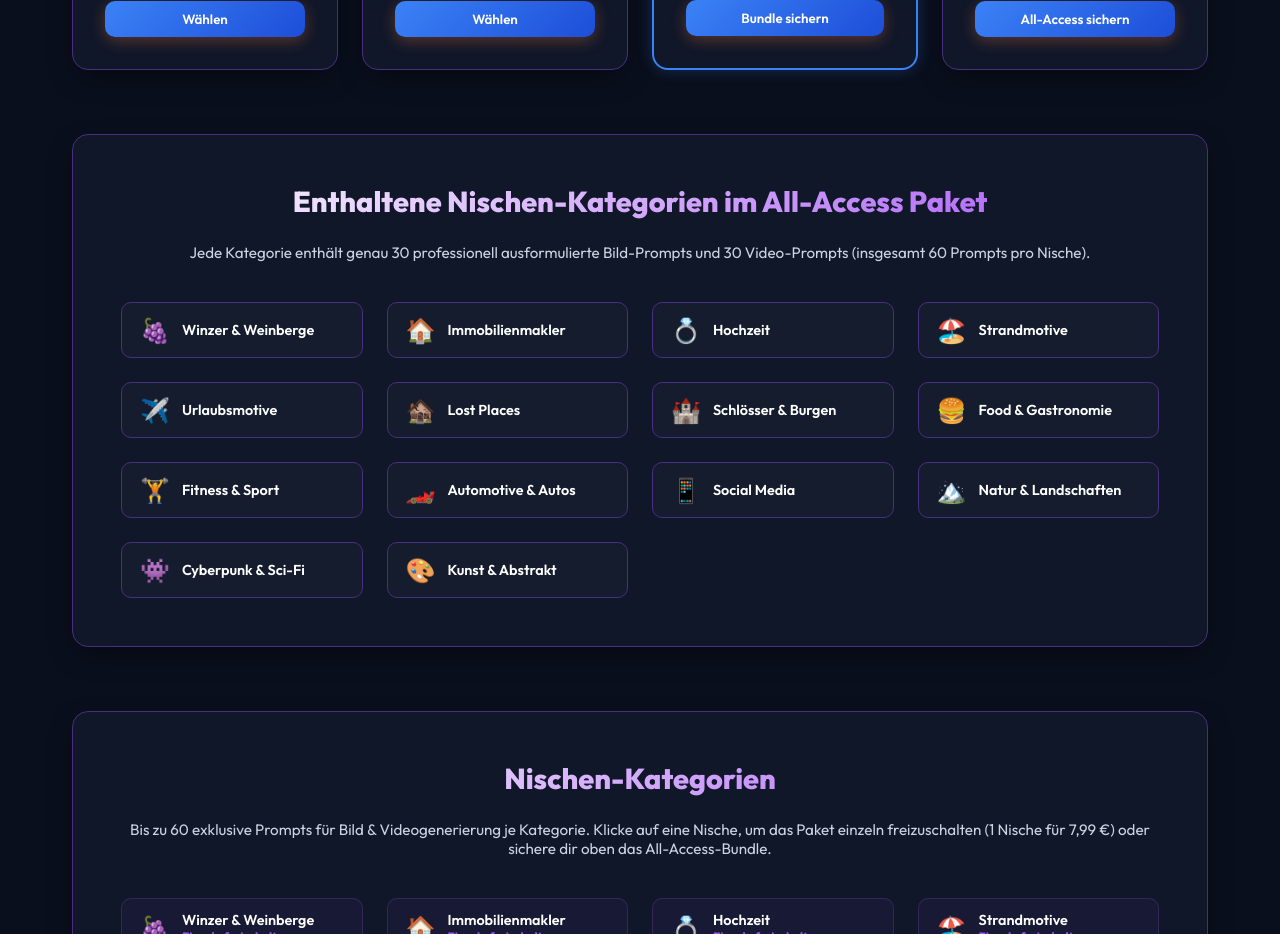
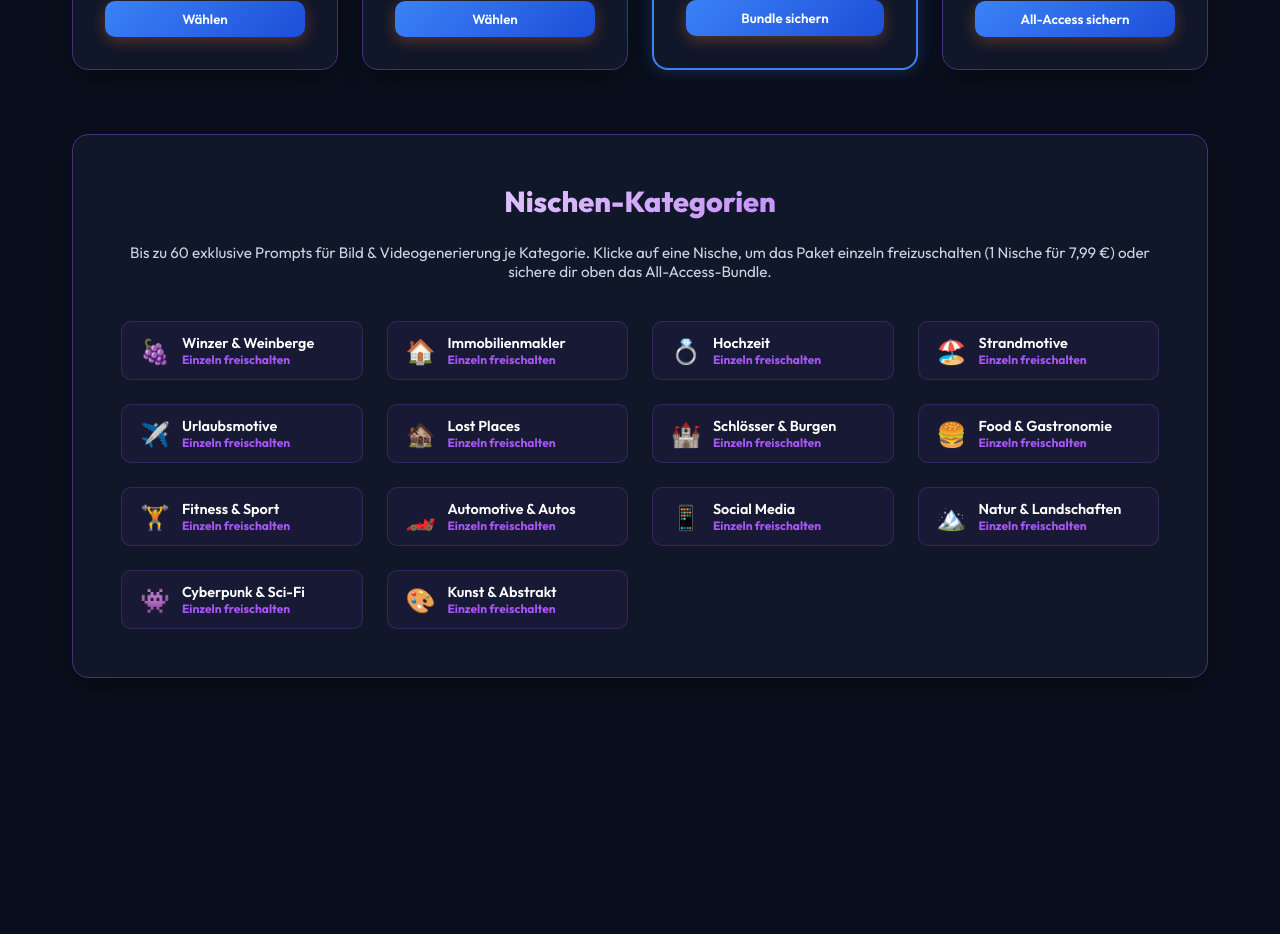
Before and after one commit to ruebecke-sudo/ai-bild-video-generator, a Next.js app: page /pricing in a window 1280 px wide. Shown: the part 2460-3394 px from the top of the page. After the commit the page ends 3218 px from the top, so only its background shows below. Built offline with nearby package versions, Linux system fonts and the light colour scheme; no server answers.

Commit message:
style: remove duplicate nichen category grid on pricing page

```diff
--- a/src/pages/pricing.js
+++ b/src/pages/pricing.js
@@ -644,49 +644,6 @@ export default function Pricing() {
             </div>
           </div>
 
-          {/* NEU: Übersicht aller 14 Prompt-Kategorien */}
-          <div className="glass-panel" style={{ marginTop: '4rem', padding: '3rem', border: '1px solid var(--border-color)', boxShadow: 'var(--shadow-premium)' }}>
-            <h3 style={{ fontSize: '1.8rem', fontWeight: 800, marginBottom: '1.5rem', textAlign: 'center', background: 'linear-gradient(135deg, #fff 0%, var(--primary) 100%)', WebkitBackgroundClip: 'text', WebkitTextFillColor: 'transparent' }}>
-              Enthaltene Nischen-Kategorien im All-Access Paket
-            </h3>
-            <p style={{ color: 'var(--text-muted)', textAlign: 'center', marginBottom: '2.5rem', fontSize: '0.95rem' }}>
-              Jede Kategorie enthält genau 30 professionell ausformulierte Bild-Prompts und 30 Video-Prompts (insgesamt 60 Prompts pro Nische).
-            </p>
-            <div style={{ display: 'grid', gridTemplateColumns: 'repeat(auto-fit, minmax(220px, 1fr))', gap: '1.5rem' }}>
-              {[
-                { name: 'Winzer & Weinberge', icon: '🍇' },
-                { name: 'Immobilienmakler', icon: '🏠' },
-                { name: 'Hochzeit', icon: '💍' },
-                { name: 'Strandmotive', icon: '🏖️' },
-                { name: 'Urlaubsmotive', icon: '✈️' },
-                { name: 'Lost Places', icon: '🏚️' },
-                { name: 'Schlösser & Burgen', icon: '🏰' },
-                { name: 'Food & Gastronomie', icon: '🍔' },
-                { name: 'Fitness & Sport', icon: '🏋️' },
-                { name: 'Automotive & Autos', icon: '🏎️' },
-                { name: 'Social Media', icon: '📱' },
-                { name: 'Natur & Landschaften', icon: '🏔️' },
-                { name: 'Cyberpunk & Sci-Fi', icon: '👾' },
-                { name: 'Kunst & Abstrakt', icon: '🎨' }
-              ].map((item, index) => (
-                <div
-                  key={index}
-                  style={{
-                    display: 'flex',
-                    alignItems: 'center',
-                    gap: '12px',
-                    background: 'rgba(255, 255, 255, 0.02)',
-                    padding: '12px 18px',
-                    borderRadius: '10px',
-                    border: '1px solid var(--border-color)'
-                  }}
-                >
-                  <span style={{ fontSize: '1.5rem' }}>{item.icon}</span>
-                  <span style={{ color: '#fff', fontWeight: 600, fontSize: '0.9rem' }}>{item.name}</span>
-                </div>
-              ))}
-            </div>
-          </div>
 
           {/* NEU: Übersicht aller 14 Prompt-Kategorien */}
           <div className="glass-panel" style={{ marginTop: '4rem', padding: '3rem', border: '1px solid var(--border-color)', boxShadow: 'var(--shadow-premium)' }}>
```
